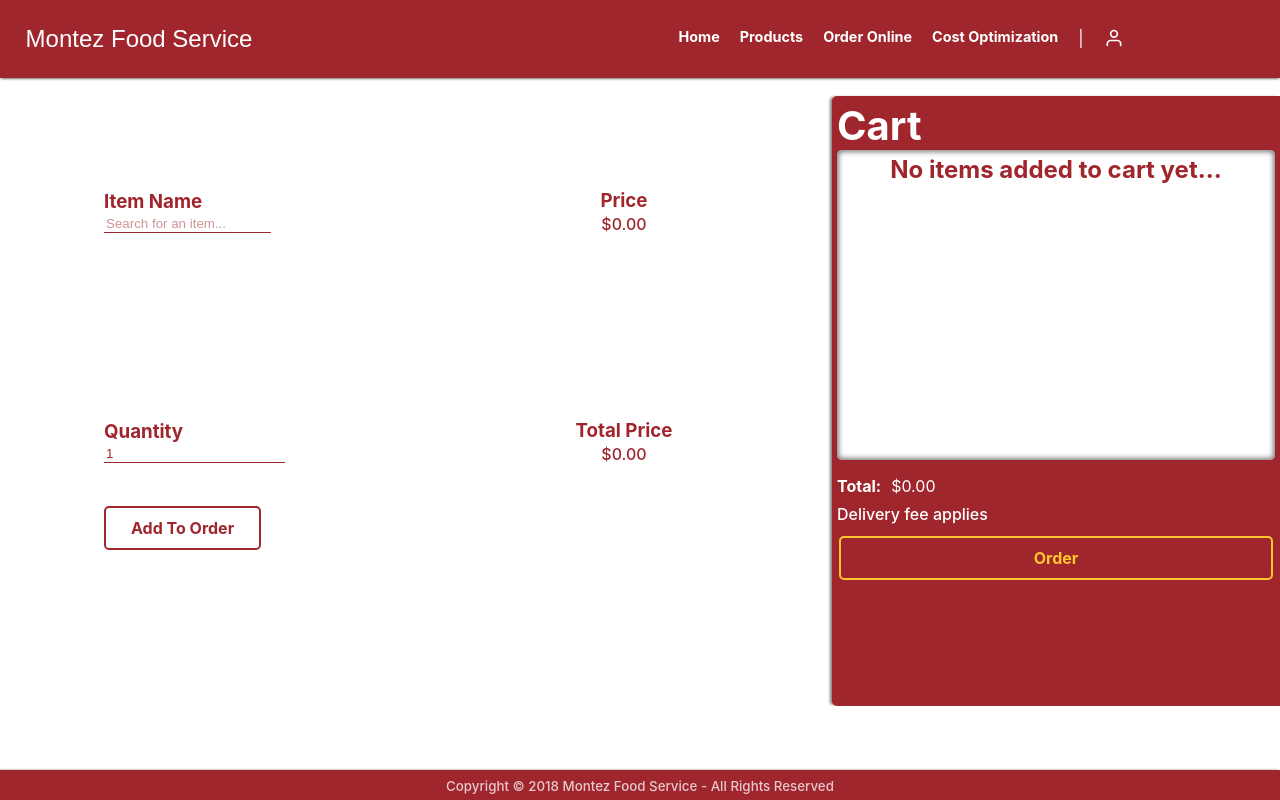
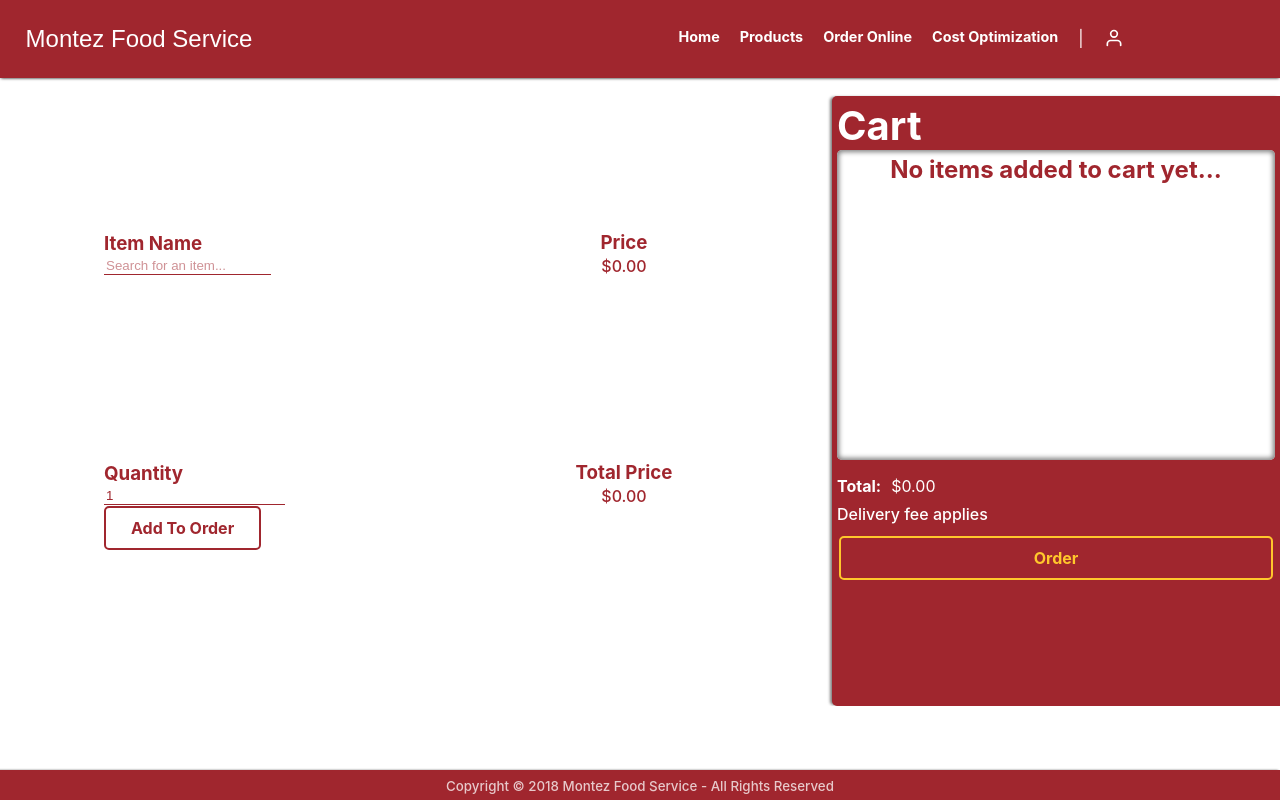
Before and after one commit to jgarcia4444/montez-food-service-web, a React (Create React App) app: page /order-online in a window 1280 px wide. Built offline with nearby package versions, Linux system fonts and the light colour scheme.

Commit message:
Added in styling that will help with the layout of the selection boxes when an item has the option of being in a case.

```diff
--- a/src/styles/components/OrderForm.css
+++ b/src/styles/components/OrderForm.css
@@ -47,7 +47,7 @@
     flex-direction: row;
     align-items: center;
     justify-content: center;
-    margin-bottom: 5%;
+    /* margin-bottom: 5%; */
 }
 .order-form-row:first-child {
     margin-bottom: 20%;
```
